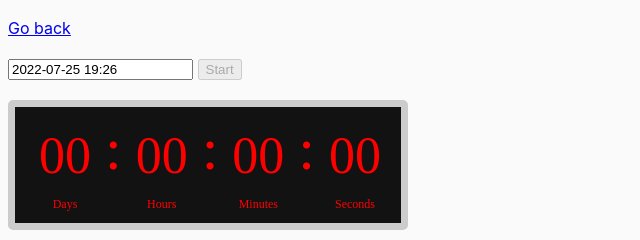
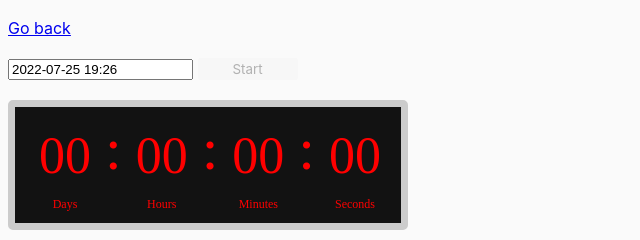
Before and after one commit to Serginho99/goit-js-hw-09, a website built with Parcel: page src/02-timer.html in a window 1280 px wide. Shown: the full height of the page, 0-640 px from the left. Built offline with nearby package versions, Linux system fonts and the light colour scheme.

Commit message:
update timer

```diff
--- a/src/css/02-timer.css
+++ b/src/css/02-timer.css
@@ -40,3 +40,16 @@
 .hidden {
   opacity: 0.2;
 }
+
+.button {
+  display: inline-block;
+  cursor: pointer;
+  width: 100px;
+  font-family: inherit;
+  border-radius: 3px;
+  border-color: transparent;
+}
+
+.button:hover {
+  border-color: aqua;
+}
```
